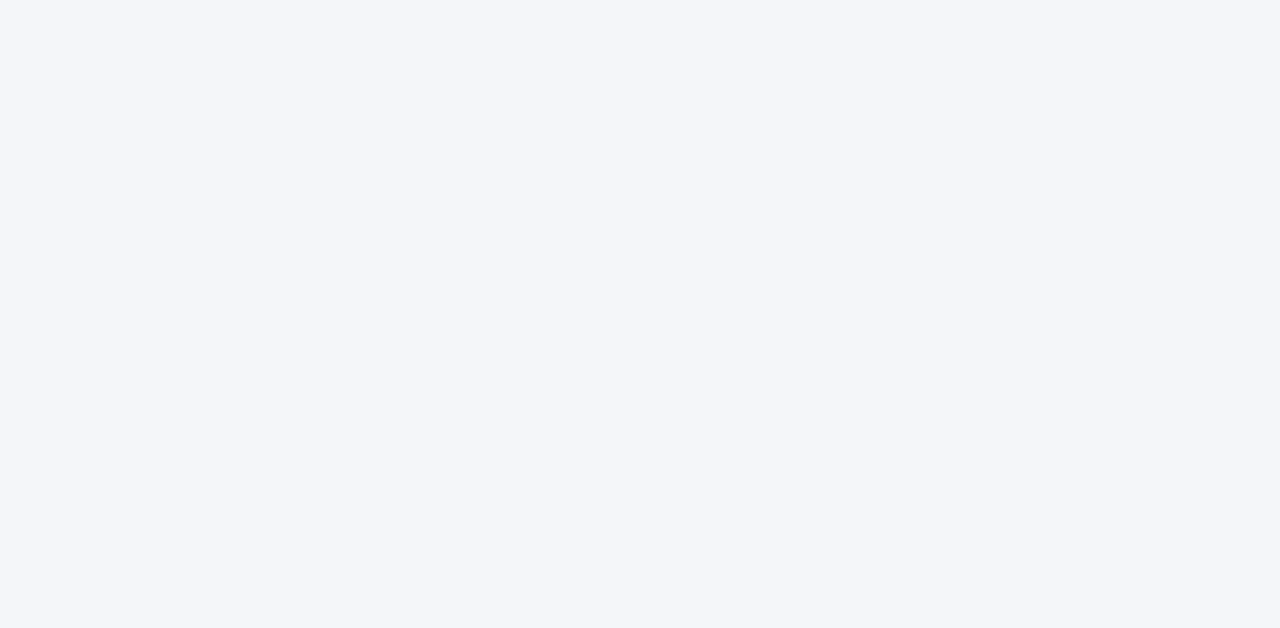
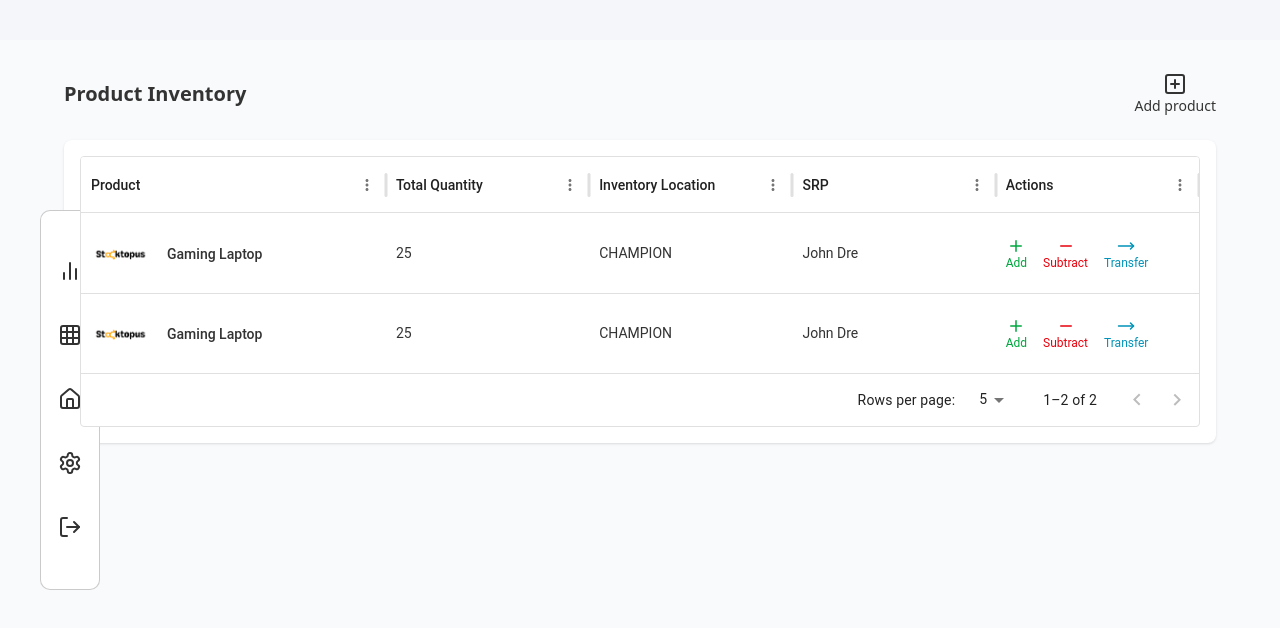
Before and after one commit to JPAVictoria/Stocktopus, a Next.js app: page /pages/product in a window 1280 px wide. Shown: the top 628 px of the page. Built offline with nearby package versions, Linux system fonts and the light colour scheme.

Commit message:
update-commit

```diff
--- a/app/pages/product/page.jsx
+++ b/app/pages/product/page.jsx
@@ -1,5 +1,136 @@
+'use client';
+
+import * as React from 'react';
+import { DataGrid } from '@mui/x-data-grid';
+import { SquarePlus, Minus, MoveRight, Plus } from 'lucide-react';
+import Image from 'next/image';
+import Navbar from '@/app/components/Navbar';
+
+const columns = [
+  {
+    field: 'product',
+    headerName: 'Product',
+    flex: 1.5,
+    renderCell: () => (
+      <div className="flex items-center gap-4">
+        <Image
+          src="/octopus.png"
+          alt="Product"
+          width={60}
+          height={60}
+          className="rounded"
+        />
+        <span className="text-sm font-medium text-[#333333]">Gaming Laptop</span>
+      </div>
+    ),
+  },
+  {
+    field: 'totalQuantity',
+    headerName: 'Total Quantity',
+    flex: 1,
+    renderCell: (params) => (
+      <div className="text-[#333333] flex items-center h-full">{params.value}</div>
+    ),
+  },
+  {
+    field: 'location',
+    headerName: 'Inventory Location',
+    flex: 1,
+    renderCell: (params) => (
+      <div className="text-[#333333] flex items-center h-full">{params.value}</div>
+    ),
+  },
+  {
+    field: 'srp',
+    headerName: 'SRP',
+    flex: 1,
+    renderCell: (params) => (
+      <div className="text-[#333333] flex items-center h-full">{params.value}</div>
+    ),
+  },
+  {
+    field: 'actions',
+    headerName: 'Actions',
+    flex: 1,
+    sortable: false,
+    renderCell: () => (
+      <div className="flex items-center gap-4">
+        <div className="flex flex-col items-center text-green-600 cursor-pointer">
+          <Plus size={18} />
+          <span className="text-xs">Add</span>
+        </div>
+        <div className="flex flex-col items-center text-red-600 cursor-pointer">
+          <Minus size={18} />
+          <span className="text-xs">Subtract</span>
+        </div>
+        <div className="flex flex-col items-center text-cyan-600 cursor-pointer">
+          <MoveRight size={18} />
+          <span className="text-xs">Transfer</span>
+        </div>
+      </div>
+    ),
+  },
+];
+
+const rows = [
+  {
+    id: 1,
+    totalQuantity: '25',
+    location: 'CHAMPION',
+    srp: 'John Dre',
+  },
+  {
+    id: 2,
+    totalQuantity: '25',
+    location: 'CHAMPION',
+    srp: 'John Dre',
+  },
+];
+
 export default function ProductOverview() {
   return (
-      <></>
+    <div className="p-8 bg-gray-50 min-h-screen mt-10">
+      <Navbar />
+
+      <div className="mx-auto max-w-6xl">
+        {/* Header Section */}
+        <div className="flex justify-between items-center mb-6">
+          <h2 className="text-xl font-semibold text-[#333333]">Product Inventory</h2>
+          <button className="flex flex-col items-center text-sm text-[#333333]">
+            <SquarePlus size={24} />
+            <span>Add product</span>
+          </button>
+        </div>
+
+        <div className="bg-white rounded-md shadow-sm p-4">
+          <DataGrid
+            rows={rows}
+            columns={columns}
+            rowHeight={80}
+            pageSizeOptions={[5, 10]}
+            initialState={{
+              pagination: {
+                paginationModel: { pageSize: 5, page: 0 },
+              },
+            }}
+            sx={{
+              '.MuiDataGrid-columnHeaders': {
+                backgroundColor: '#f9fafb',
+              },
+              '.MuiDataGrid-row': {
+                alignItems: 'center',
+                '&:hover': {
+                  backgroundColor: 'transparent',
+                },
+              },
+              '.MuiDataGrid-cell': {
+                display: 'flex',
+                alignItems: 'center',
+              },
+            }}
+          />
+        </div>
+      </div>
+    </div>
   );
 }
```
